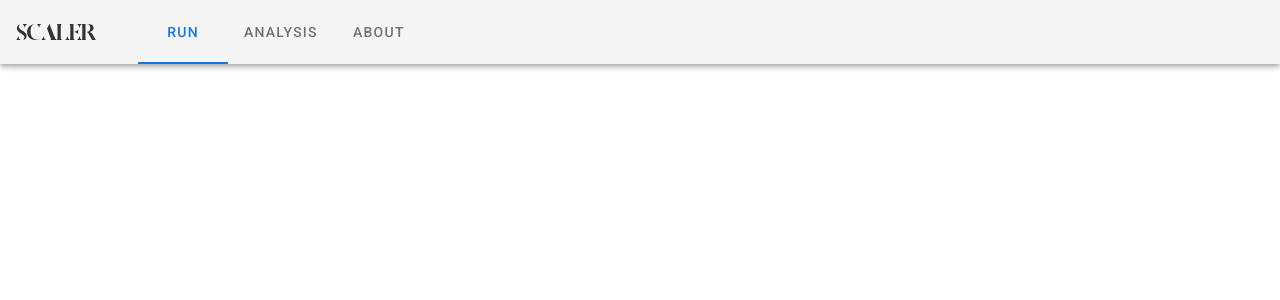
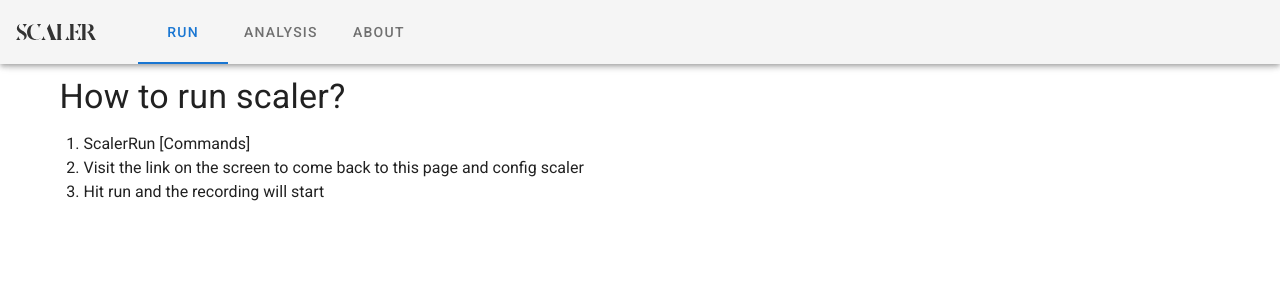
Before and after one commit to UTSASRG/Scaler, a Vue app in the folder Analyzer/webvisualizer/: page /run in a window 1280 px wide. Shown: the top 300 px of the page. Built offline with nearby package versions, Linux system fonts and the light colour scheme.

Commit message:
Adding readme for run and analysis tab

```diff
--- a/Analyzer/webvisualizer/package.json
+++ b/Analyzer/webvisualizer/package.json
@@ -1,5 +1,5 @@
 {
-  "name": "webvisualizer",
+  "name": "scalerweb",
   "version": "0.1.0",
   "private": true,
   "scripts": {
--- a/Analyzer/webvisualizer/src/App.vue
+++ b/Analyzer/webvisualizer/src/App.vue
@@ -26,25 +26,22 @@
 
 <script>
 export default {
-  name: "App",
-
+  name: "Test",
   components: {},
-
   data: () => ({
     drawer: null,
     active_tab: 2,
     mainMenuItems: [
       { id: 0, name: "Run", path: "/run" },
-      { id: 1, name: "Analysis", path: "/Analysis" },
+      { id: 1, name: "Analysis", path: "/analysis" },
       { id: 2, name: "About", path: "/about" },
     ],
   }),
   methods: {},
-  computed:{
-
+  computed: {},
+  created(){
   },
   mounted() {
-    console.log("Change display name");
   },
 };
 </script>
--- a/Analyzer/webvisualizer/src/router/index.js
+++ b/Analyzer/webvisualizer/src/router/index.js
@@ -1,6 +1,5 @@
 import Vue from 'vue'
 import VueRouter from 'vue-router'
-import Home from '../views/Home.vue'
 
 Vue.use(VueRouter)
 
@@ -16,7 +15,24 @@ const routes = [
     // route level code-splitting
     // this generates a separate chunk (about.[hash].js) for this route
     // which is lazy-loaded when the route is visited.
-    component: () => import('../views/About/About.vue'),
+    component: () => import('../views/About/About.vue')
+
+  },
+  {
+    path: '/analysis',
+    name: 'Analysis',
+    // route level code-splitting
+    // this generates a separate chunk (about.[hash].js) for this route
+    // which is lazy-loaded when the route is visited.
+    component: () => import('../views/Analysis/About.vue')
+  },
+  {
+    path: '/run',
+    name: 'Run',
+    // route level code-splitting
+    // this generates a separate chunk (about.[hash].js) for this route
+    // which is lazy-loaded when the route is visited.
+    component: () => import('../views/Run/About.vue')
   }
 ]
 
--- /dev/null
+++ b/Analyzer/webvisualizer/src/views/Analysis/About.vue
@@ -0,0 +1,23 @@
+<template>
+  <v-container>
+    <v-row>
+      <v-col>
+        <p class="text-h4">How to analyze recorded info?</p>
+        <ol class="text-primary">
+          <li>Run scaler first</li>
+          <li>Click the output link after program exits to see data analysis</li>
+        </ol>
+      </v-col>
+    </v-row>
+  </v-container>
+</template>
+
+<script>
+export default {
+  name: "About",
+  components: {},
+  prop: {},
+  model: {},
+  beforeMount() {},
+};
+</script>
--- /dev/null
+++ b/Analyzer/webvisualizer/src/views/Run/About.vue
@@ -0,0 +1,24 @@
+<template>
+  <v-container>
+    <v-row>
+      <v-col>
+        <p class="text-h4">How to run scaler?</p>
+        <ol class="text-primary">
+          <li>ScalerRun [Commands]</li>
+          <li>Visit the link on the screen to come back to this page and config scaler</li>
+          <li>Hit run and the recording will start</li>
+        </ol>
+      </v-col>
+    </v-row>
+  </v-container>
+</template>
+
+<script>
+export default {
+  name: "About",
+  components: {},
+  prop: {},
+  model: {},
+  beforeMount() {},
+};
+</script>
```
Also changed, not shown: 1 other file (tests, documents, lock files or other folders).
